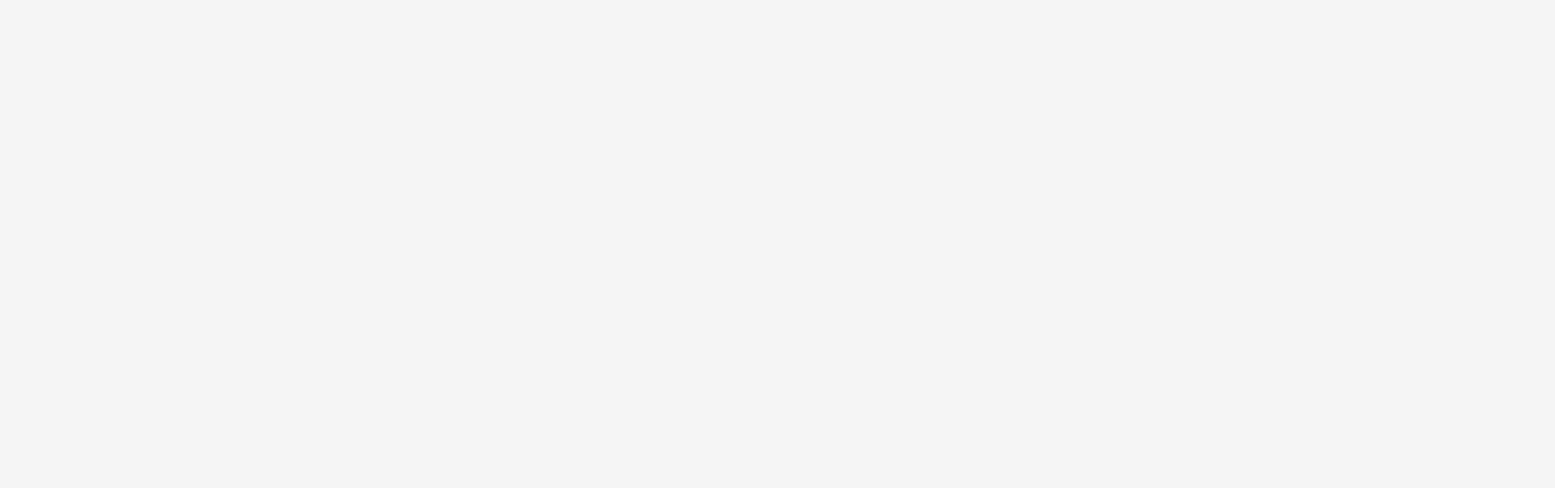
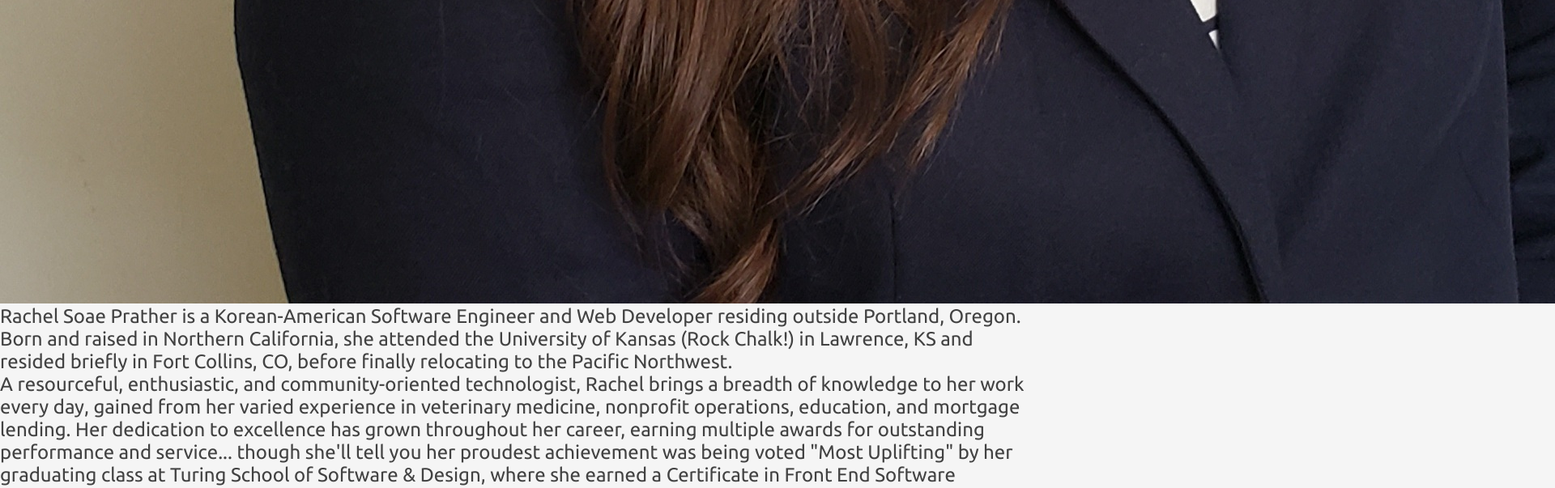
Before and after one commit to rachelsoae/portfolio, a React (Create React App) app: page /about in a window 1280 px wide. Shown: the part 2184-2787 px from the top of the page at 81% size, 1920 px wide, since content can reach past the window. Before the commit the page ends 800 px from the top, so only its background shows below. Built offline with nearby package versions, Linux system fonts and the light colour scheme; a web font is replaced by a local one.

Commit message:
Add About content

```diff
--- a/src/components/About/About.js
+++ b/src/components/About/About.js
@@ -1,11 +1,33 @@
+import headshot from '../../assets/headshot.jpg'
+
 const About = () => {
   return (
-    <div id='about' className='page about'>
-      <section className='page__box'>
-        <div>
-          <h3>About Me</h3>
-        </div>
-      </section>
+    <div className='about__wrapper'>
+      <h2>About</h2>
+      <div className='about__content'>
+        <img
+          src={headshot}
+          alt='Rachel, a woman with glasses, long brown hair, and wearing a blue blazer, smiles warmly at the camera'
+          className='about__image'
+        />
+        <section className='about__text'>
+          <p>
+            Rachel Soae Prather is a Korean-American Software Engineer and Web Developer residing outside Portland, Oregon.
+          </p>
+          <p>
+            Born and raised in Northern California, she attended the University of Kansas (Rock Chalk!) in Lawrence, KS and resided briefly in Fort Collins, CO, before finally relocating to the Pacific Northwest.
+          </p>
+          <p>
+            A resourceful, enthusiastic, and community-oriented technologist, Rachel brings a breadth of knowledge to her work every day, gained from her varied experience in veterinary medicine, nonprofit operations, education, and mortgage lending. Her dedication to excellence has grown throughout her career, earning multiple awards for outstanding performance and service... though she'll tell you her proudest achievement was being voted "Most Uplifting" by her graduating class at Turing School of Software & Design, where she earned a Certificate in Front End Software Engineering.
+          </p>
+          <p>
+            Rachel's personal mission is to Build Technology that Builds Community. In service of that mission, she works and volunteers with ethical organizations that strive to better the world around them.
+          </p>
+          <p>
+            When she's not coding, Rachel can be found eating kimchi, hunting for the best honey at the farmer's market, and making music with her friends.
+          </p>
+        </section>
+      </div>
     </div>
   )
 }
--- a/src/components/About/_About.scss
+++ b/src/components/About/_About.scss
@@ -1,2 +1,23 @@
 @use '../../styles/variables' as *;
 @use '../../styles/mixins' as *;
+
+.about__wrapper {
+  @include center-column;
+}
+
+.about__content {
+  @include space-evenly;
+}
+
+.about__image {
+  height: 50vh;
+}
+
+.about__text {
+  width: 50%;
+  @include center-column;
+  p {
+    margin-bottom: 1rem;
+    font-size: 2rem;
+  }
+}
```
